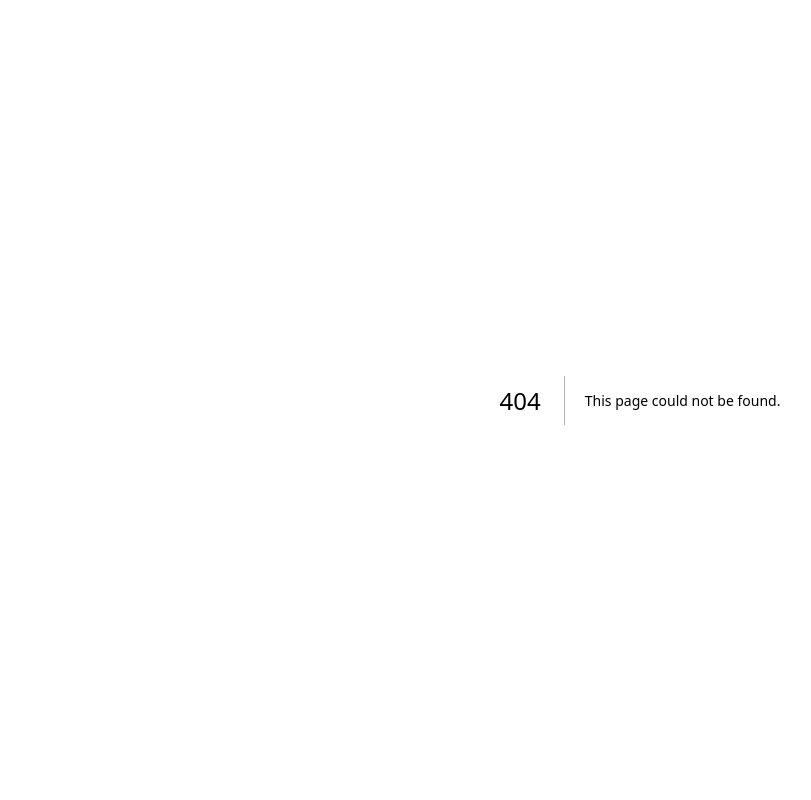
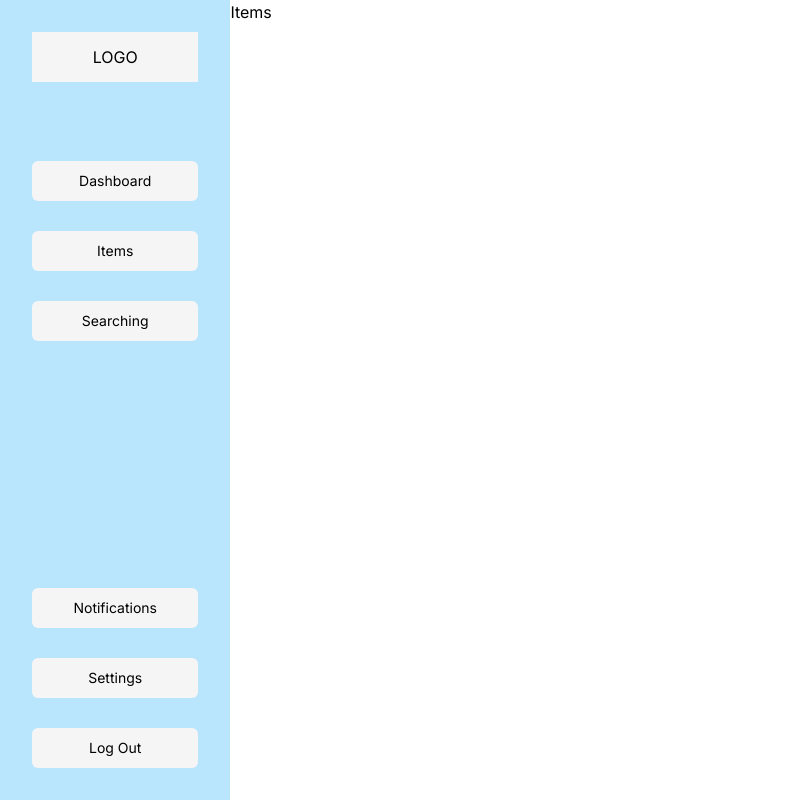
Before and after one commit to kacperlaudanski/SuppliesManagementApp, a Next.js app: page /dashboard/items in a window 1280 px wide. Before the commit this address had no page. Shown: the whole page, without its empty margins (0-811 px from the left). Built offline with nearby package versions, Linux system fonts and the light colour scheme.

Commit message:
dashboard navigation bar

```diff
--- /dev/null
+++ b/src/app/components/Button.tsx
@@ -0,0 +1,20 @@
+import { cva, VariantProps } from "class-variance-authority";
+import { ComponentProps } from "react";
+
+
+const buttonStyle = cva([], {
+    variants:{
+       variant:{
+        navbarExtended:["w-full h-[40px] bg-neutral-100 rounded-md text-sm"],
+        navbarRolled:[]
+       }
+    }
+})
+
+type Button = VariantProps<typeof buttonStyle> & ComponentProps<"button">;
+
+export default function Button({variant, ...props}: Button){
+    return (
+      <button {...props} className={buttonStyle({variant})}>{props.children}</button>
+    )
+}
--- /dev/null
+++ b/src/app/components/dashboard/NavigationBar.tsx
@@ -0,0 +1,23 @@
+'use client'
+
+import Button from "../Button";
+
+export default function NavigationBar() {
+  return (
+    <nav className="w-[18%] max-w-[350px] h-screen sticky bg-sky-200 p-8 flex flex-col justify-between items-center">
+      <div className="w-full h-[42%] max-h-[350px] flex flex-col justify-between">
+        <div className="w-full h-[50px] bg-neutral-100 flex justify-center items-center">LOGO</div>
+        <div className="w-full h-[180px] flex flex-col justify-between">
+          <Button variant={"navbarExtended"}>Dashboard</Button>
+          <Button variant={"navbarExtended"}>Items</Button>
+          <Button variant={"navbarExtended"}>Searching</Button>
+        </div>
+      </div>
+      <div className="w-full h-[180px] flex flex-col justify-between">
+        <Button variant={"navbarExtended"}>Notifications</Button>
+        <Button variant={"navbarExtended"}>Settings</Button>
+        <Button variant={"navbarExtended"}>Log Out</Button>
+      </div>
+    </nav>
+  );
+}
--- /dev/null
+++ b/src/app/dashboard/items/page.tsx
@@ -0,0 +1,5 @@
+export default function Items() {
+  return (
+      <h1>Items</h1>
+  );
+}
--- /dev/null
+++ b/src/app/dashboard/layout.tsx
@@ -0,0 +1,20 @@
+import { Metadata } from "next";
+import { ReactNode } from "react";
+import NavigationBar from "../components/dashboard/NavigationBar";
+
+export const metadata: Metadata = {
+  title: "Dashboard - StockWise",
+};
+
+export default function DashboardLayout({ children }: { children: ReactNode }) {
+  return (
+    <html>
+      <body>
+        <div className="w-full min-h-screen flex">
+          <NavigationBar />
+          {children}
+        </div>
+      </body>
+    </html>
+  );
+}
--- /dev/null
+++ b/src/app/dashboard/page.tsx
@@ -0,0 +1,5 @@
+export default function Dashboard() {
+  return (
+      <h2>Dashboard</h2>
+  );
+}
```
Also changed, not shown: src/app/components/register/RegisterForm.tsx (line endings or trailing spaces).
